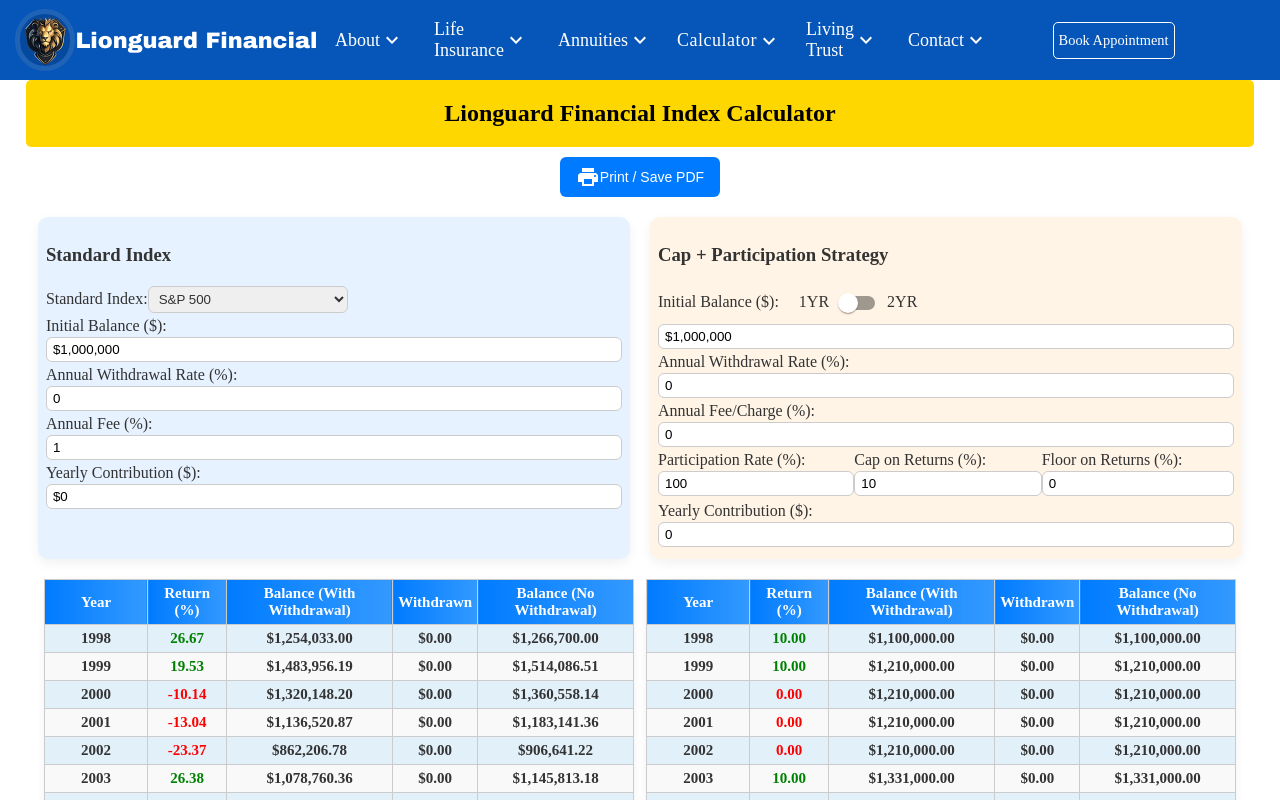
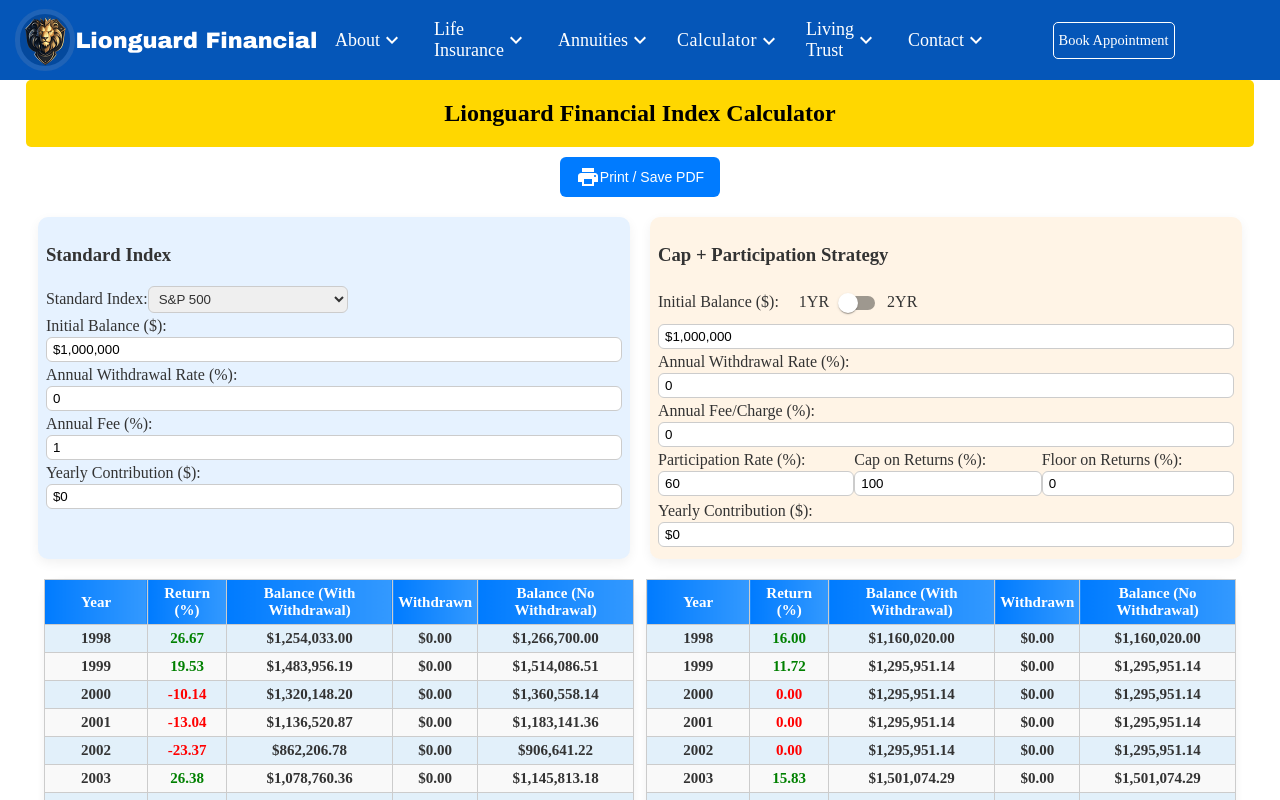
Before and after one commit to AspireHall/Lionguard, a React (Vite) app: page /indexCalculator in a window 1280 px wide. Shown: the top 800 px of the page. Built offline with nearby package versions, Linux system fonts and the light colour scheme.

Commit message:
total contribution not adding on input field

```diff
--- a/src/Pages/IndexCalculator/IndexCalculator.jsx
+++ b/src/Pages/IndexCalculator/IndexCalculator.jsx
@@ -104,8 +104,8 @@
     initial2: 1000000,
     withdrawalRate2: 0,
     feeRate2: 0,
-    participationRate: 100,
-    capRate: 10,
+    participationRate: 60,
+    capRate: 100,
     floorRate: 0,
     contribution2: 0,
   });
@@ -275,7 +275,7 @@
     return result;
   };
 
-  const runCalculationTwo = () => {
+  /*  const runCalculationTwo = () => {
     const returns = getReturns();
     const adjustedReturns = calculate2YearReturns(
       returns,
@@ -340,6 +340,7 @@
       ],
     });
   };
+  */
 
   const runCalculationThree = () => {
     const returns = getReturns();
@@ -544,10 +545,8 @@
               />
             </label>
           </div>
-
           <div className={classes.participationContainer}>
             <h3>Cap + Participation Strategy</h3>
-
             <label>
               Initial Balance ($):
               <span style={{ marginLeft: "20px" }}>
@@ -568,7 +567,6 @@
                 onChange={handleChange}
               />
             </label>
-
             <label>
               Annual Withdrawal Rate (%):{" "}
               <input
@@ -578,7 +576,6 @@
                 onChange={handleChange}
               />
             </label>
-
             <label>
               Annual Fee/Charge (%):{" "}
               <input
@@ -598,7 +595,6 @@
                   onChange={handleChange}
                 />
               </label>
-
               <label>
                 Cap on Returns (%):{" "}
                 <input
@@ -608,7 +604,6 @@
                   onChange={handleChange}
                 />
               </label>
-
               <label>
                 Floor on Returns (%):{" "}
                 <input
@@ -619,19 +614,23 @@
                 />
               </label>
             </div>
-
             <label>
-              Yearly Contribution ($):{" "}
+              Yearly Contribution ($):
               <input
-                type="number"
+                type="text"
                 name="contribution2"
-                value={data.contribution2}
+                value={
+                  isFocused
+                    ? data.contribution2.toString()
+                    : "$" + data.contribution2.toLocaleString()
+                }
                 onChange={handleChange}
+                onFocus={() => setIsFocused(true)}
+                onBlur={() => setIsFocused(false)}
               />
             </label>
           </div>
         </div>
-
         <div className={classes.resultsContainer}>
           {[table1, table2].map((table, idx) => (
             <table className={classes.tableContainer} key={idx}>
@@ -644,7 +643,6 @@
                   <th>Balance (No Withdrawal)</th>
                 </tr>
               </thead>
-
               <tbody className={classes.stripedTable}>
                 {table.map((row, i) => (
                   <tr key={i}>
--- a/src/Pages/RetirementCalculator/FeeImpactChart.jsx
+++ b/src/Pages/RetirementCalculator/FeeImpactChart.jsx
@@ -23,6 +23,7 @@
     finalWithFees: 0,
     totalFees: 0,
     feeImpact: "",
+    finalContribution: 0,
   });
 
   const handleInputChange = (e) => {
@@ -68,6 +69,7 @@
     const feeImpactPercentage = (feeImpactValue / finalNoFees) * 100;
 
     setResults({
+      finalContribution: totalContributions + lumpSum,
       totalContributions,
       totalInterest: finalNoFees - totalContributions,
       finalNoFees,
@@ -320,7 +322,7 @@
                 readOnly
                 value={
                   "$" +
-                  Number(results.totalContributions.toFixed(2)).toLocaleString()
+                  Number(results.finalContribution.toFixed(2)).toLocaleString()
                 }
               />
             </div>
```
